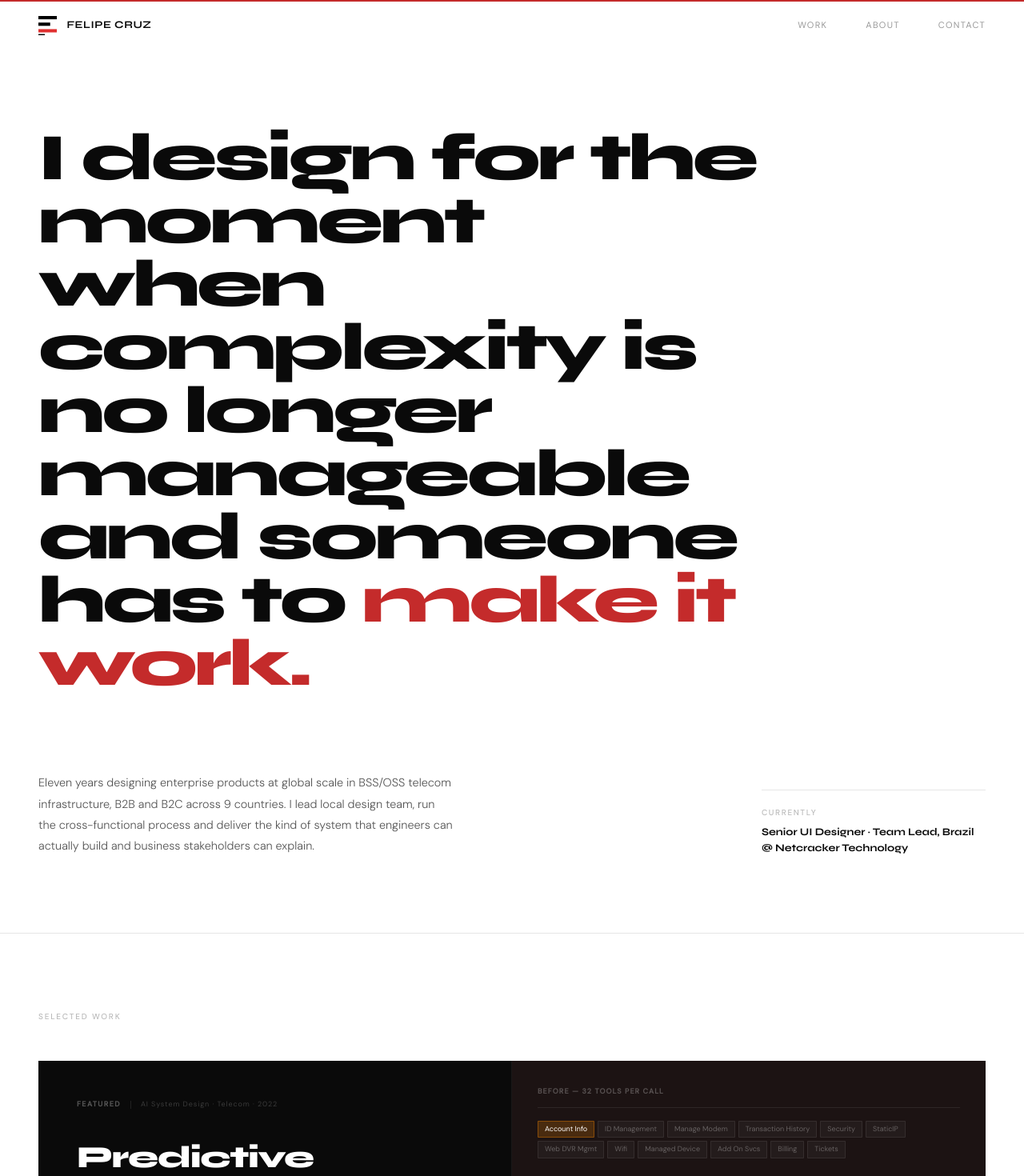
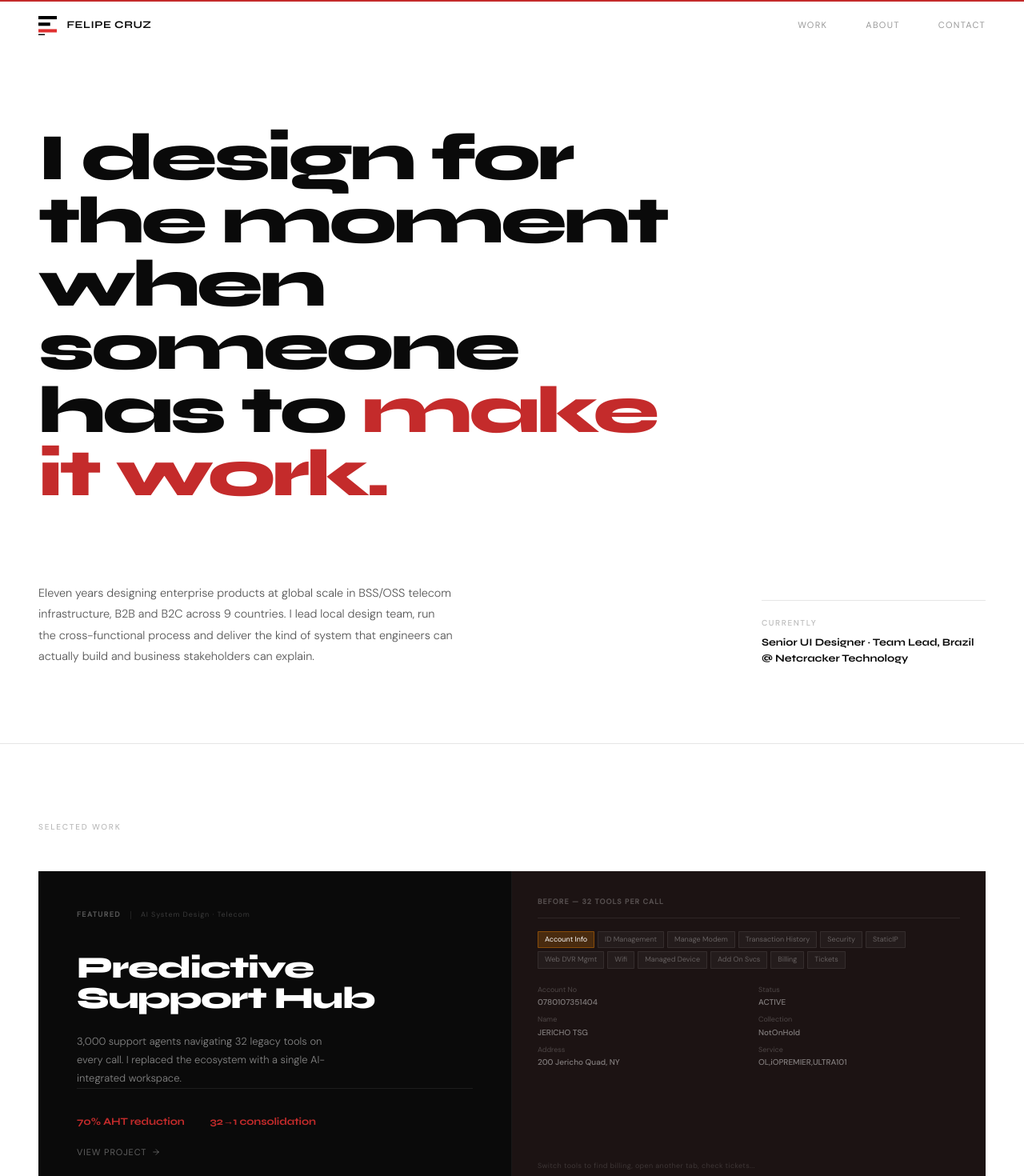
Before and after one commit to cruz-felipe/fcruz-portfolio, a Next.js app: page / in a window 1280 px wide. Shown: the top 1470 px of the page at 80% size. Built offline with nearby package versions, Linux system fonts and the light colour scheme.

Commit message:
copy update

```diff
--- a/components/Hero.tsx
+++ b/components/Hero.tsx
@@ -30,7 +30,7 @@ export default function Hero({ data }: { data: any }) {
         textWrap: "balance",
       }}>
         {/* Headline split to show red accent on last three words */}
-        I design for the moment when complexity is no longer manageable and someone has to{" "}
+        I design for the moment when someone has to{" "}
         <span style={{ color: "var(--red)" }}>make it work.</span>
       </h1>
 
--- a/content/homepage.json
+++ b/content/homepage.json
@@ -1,5 +1,5 @@
 {
-  "heroHeadline": "I design for the moment when complexity is no longer manageable and someone has to make it work.",
+  "heroHeadline": "I design for the moment when someone has to make it work.",
   "heroRedWords": "make,it,work",
   "heroBio": "Eleven years designing enterprise products at global scale in BSS/OSS telecom infrastructure, B2B and B2C across 9 countries. I lead local design team, run the cross-functional process and deliver the kind of system that engineers can actually build and business stakeholders can explain.",
   "heroCurrentLabel": "Currently",
@@ -82,7 +82,7 @@
       "blurb": "3,000 support agents navigating 32 legacy tools on every call. I replaced the ecosystem with a single AI-integrated workspace.",
       "metric1": "70% AHT reduction",
       "metric2": "32→1 consolidation",
-      "tag": "AI System Design · Telecom · 2022",
+      "tag": "AI System Design · Telecom",
       "weight": "featured",
       "personal": false,
       "image": "/hub/workspace.png"
@@ -94,7 +94,7 @@
       "blurb": "Sales agents needed 7 tools and 3 days of training to close one deal. I reduced that to a single flow and half a day.",
       "metric1": "75% quote acceleration",
       "metric2": "83% faster onboarding",
-      "tag": "Enterprise UX · Research · 2023",
+      "tag": "Enterprise UX · Research",
       "weight": "primary",
       "personal": false,
       "image": ""
@@ -106,7 +106,7 @@
       "blurb": "A greenfield B2B asset management platform. No prior product. Designed from workshop sessions to production-ready flows as the solo designer.",
       "metric1": "13 flows",
       "metric2": "3 modules",
-      "tag": "Greenfield Product · BSS · 2024",
+      "tag": "Greenfield Product · BSS",
       "weight": "primary",
       "personal": false,
       "image": ""
@@ -118,7 +118,7 @@
       "blurb": "Three months on-site in Copenhagen. The client did not need better components. They needed a designer who understood what was coming next.",
       "metric1": "50% faster handoff",
       "metric2": "32% velocity boost",
-      "tag": "Design System · Copenhagen · 2023",
+      "tag": "Design System · Copenhagen",
       "weight": "secondary",
       "personal": false,
       "image": ""
```
